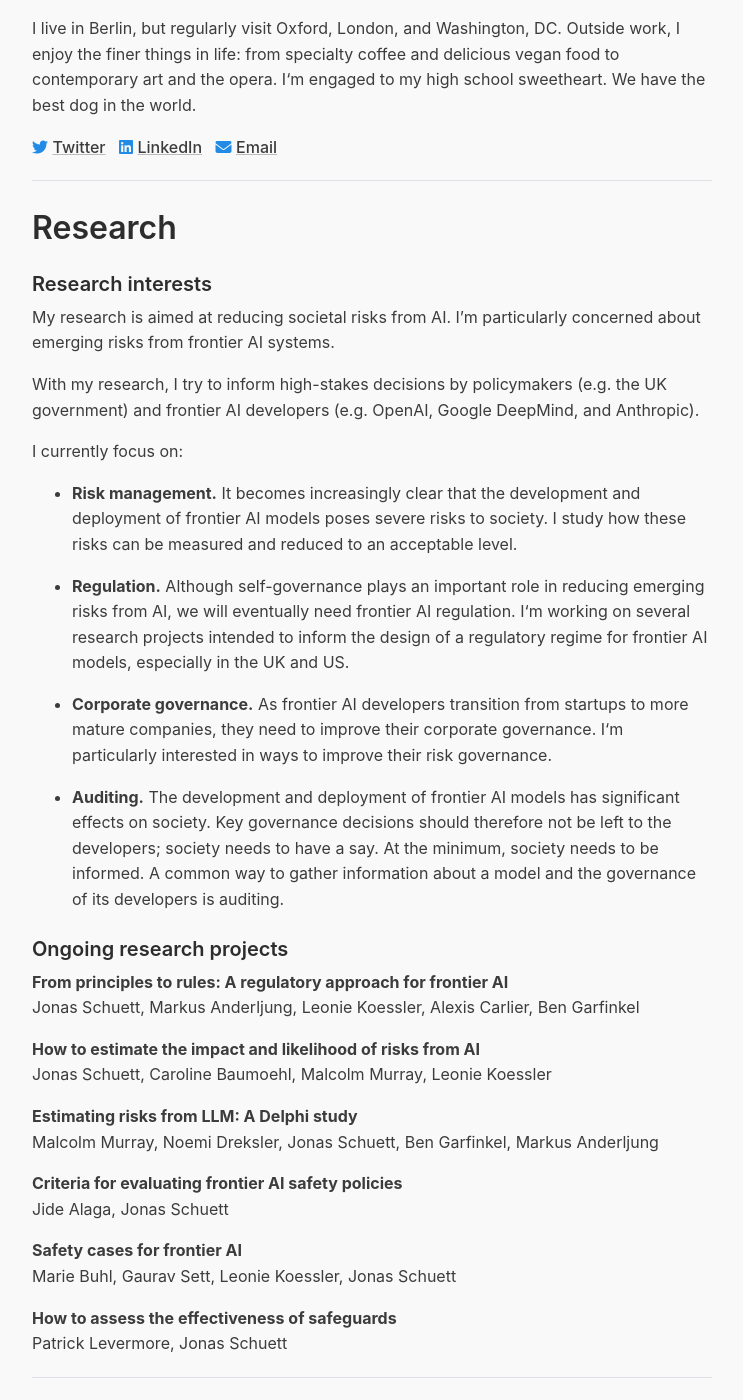
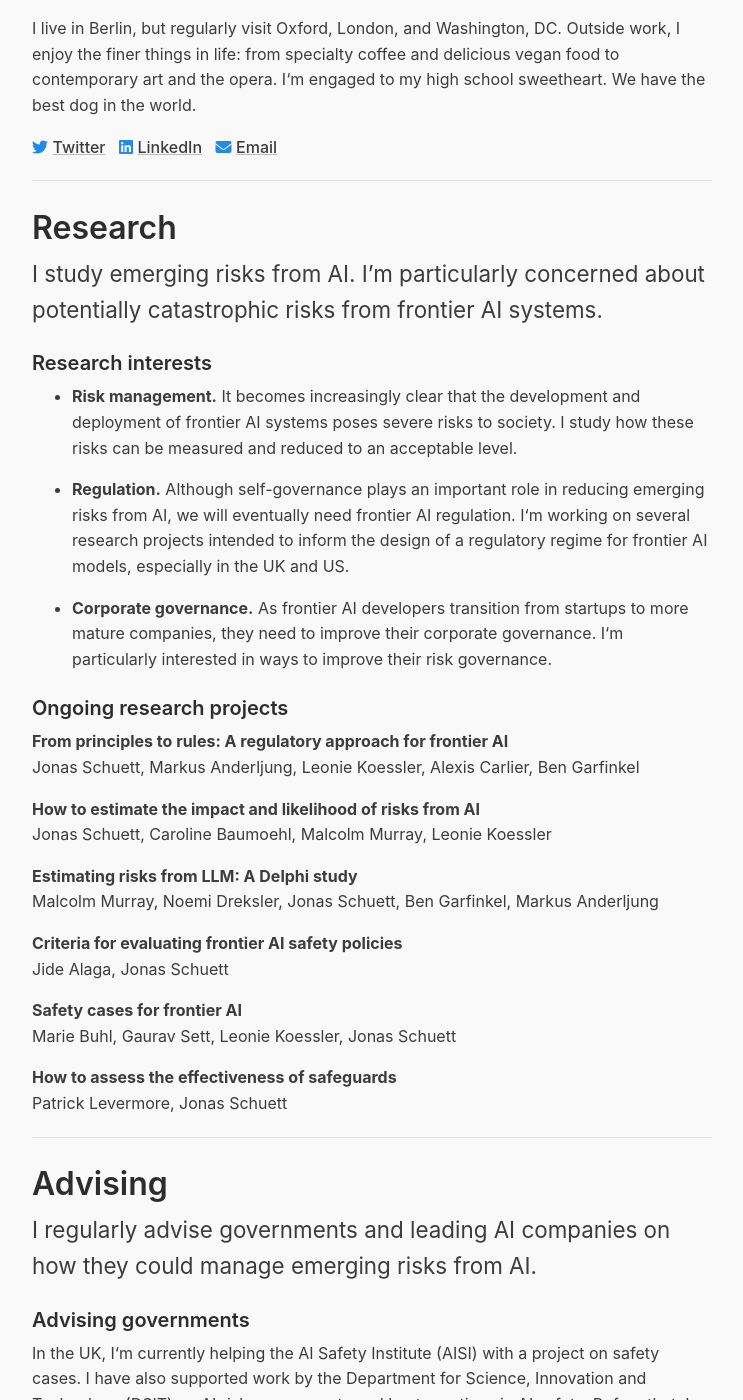
Before and after one commit to jonasschuett/jonasschuett.github.io, a Jekyll site: the page built from _posts/2020-04-04-introduction.md, in a window 1280 px wide and 1400 px high, scrolled down 1101 px. Shown: the whole window, without its empty margins (268-1011 px from the left). Built offline with Jekyll 4.4.1, drawn with Linux system fonts in a browser that asks for light colours; nearby versions of some CDN libraries; some of the changed text lies outside the part shown.

Commit message:
Update 2020-04-04-introduction.md

```diff
--- a/_posts/2020-04-04-introduction.md
+++ b/_posts/2020-04-04-introduction.md
@@ -22,22 +22,15 @@ I live in Berlin, but regularly visit Oxford, London, and Washington, DC. Outsid
 
 # Research
 
+<p class="lead">I study emerging risks from AI. I’m particularly concerned about potentially catastrophic risks from frontier AI systems.</p>
+
 ### Research interests
 
-My research is aimed at reducing societal risks from AI. I’m particularly concerned about emerging risks from frontier AI systems.
-
-With my research, I try to inform high-stakes decisions by policymakers (e.g. the UK government) and frontier AI developers (e.g. OpenAI, Google DeepMind, and Anthropic).
-
-I currently focus on:
-
-- **Risk management.** It becomes increasingly clear that the development and deployment of frontier AI models poses severe risks to society. I study how these risks can be measured and reduced to an acceptable level.
+- **Risk management.** It becomes increasingly clear that the development and deployment of frontier AI systems poses severe risks to society. I study how these risks can be measured and reduced to an acceptable level.
 
 - **Regulation.** Although self-governance plays an important role in reducing emerging risks from AI, we will eventually need frontier AI regulation. I‘m working on several research projects intended to inform the design of a regulatory regime for frontier AI models, especially in the UK and US.
 
 - **Corporate governance.** As frontier AI developers transition from startups to more mature companies, they need to improve their corporate governance. I‘m particularly interested in ways to improve their risk governance.
-
-- **Auditing.** The development and deployment of frontier AI models has significant effects on society. Key governance decisions should therefore not be left to the developers; society needs to have a say. At the minimum, society needs to be informed. A common way to gather information about a model and the governance of its developers is auditing.
-
 
 ### Ongoing research projects
 
@@ -63,7 +56,7 @@ Patrick Levermore, Jonas Schuett
 
 # Advising
 
-I regularly advise governments and leading AI companies on various AI policy issues.
+<p class="lead">I regularly advise governments and leading AI companies on how they could manage emerging risks from AI.</p>
 
 ### Advising governments
 
```
